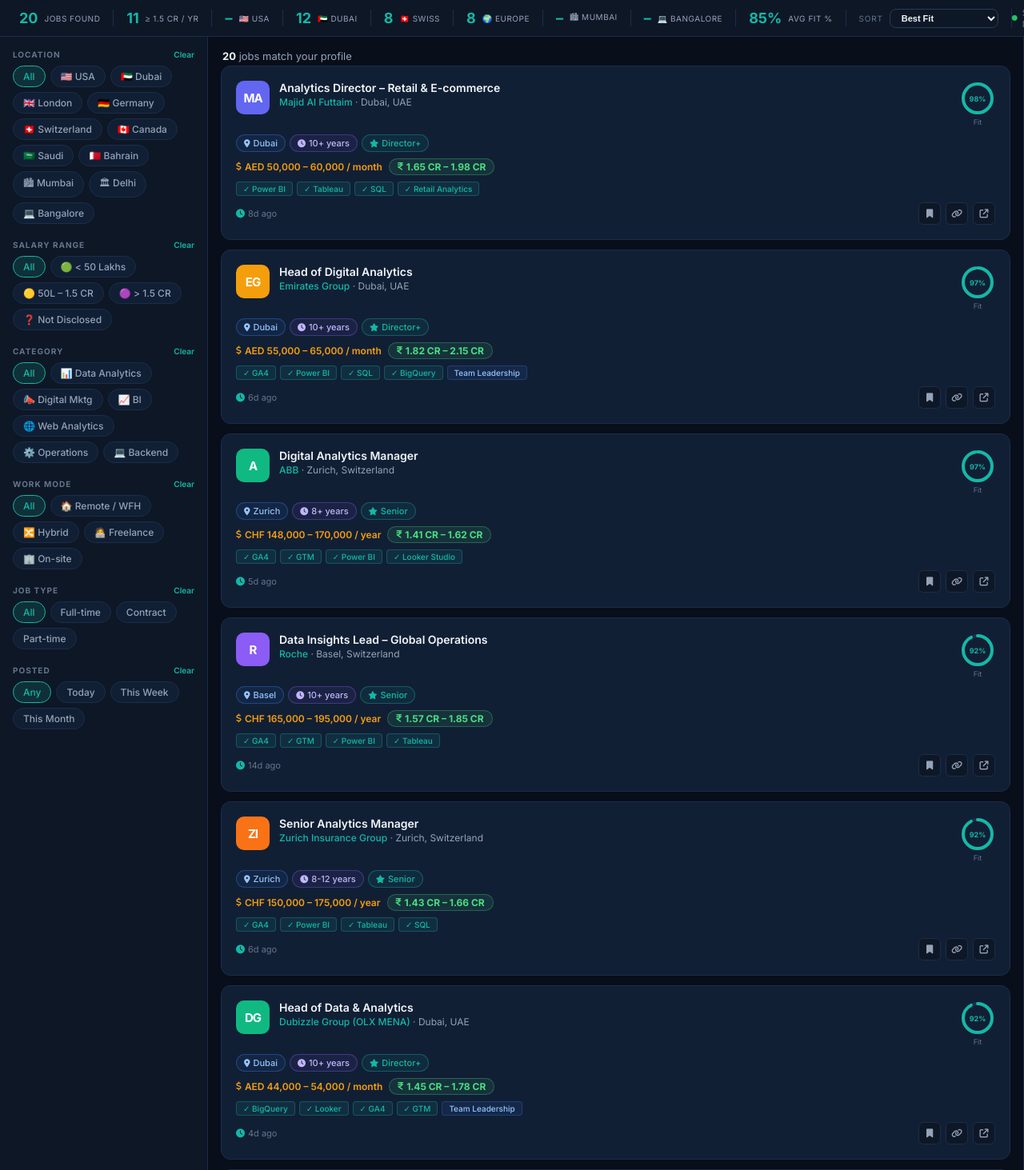
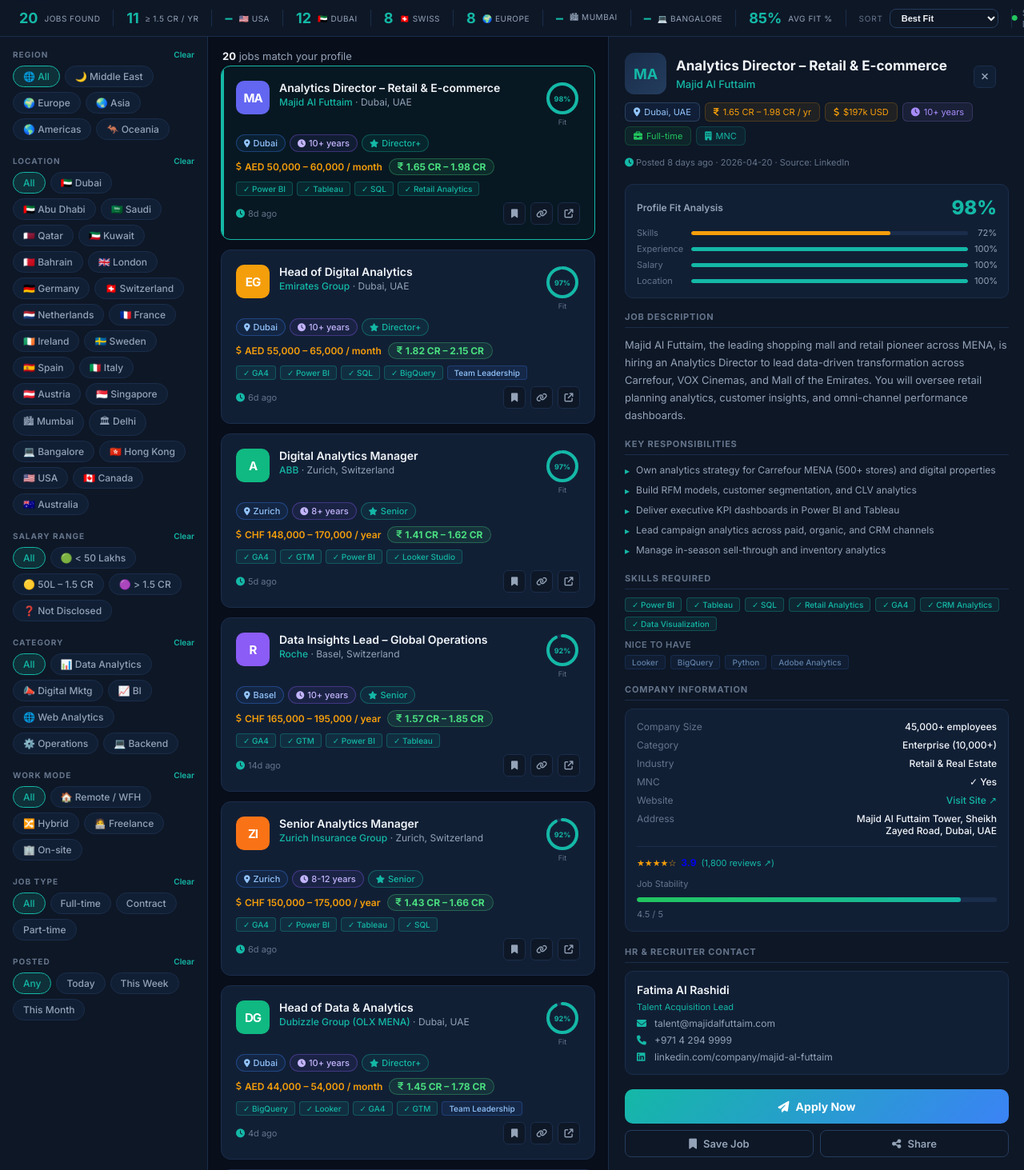
Before and after one commit to Raashid-Dev/easyjobs, a Flask app: page / in a window 1280 px wide. Shown: the part 64-1527 px from the top of the page at 80% size. Run offline with Flask 3, Linux system fonts and the light colour scheme.

Commit message:
Region filter, expanded locations, salary in Lakhs, auto-open first job
UI (index.html):
- Auto-open first job in detail panel when filters change (desktop only)
- Salary < 1 CR now shown in Lakhs format (e.g. 0.21 CR → 21 L)
- Phone numbers validated and rendered as tel: clickable links
- Email validated with regex before display
- Glassdoor rating links to company's Glassdoor page
- Region filter added (Middle East / Europe / Asia / Americas / Oceania)
- Location chips expanded to 27 countries with flag emojis

Data (fetch_jobs.py + app.py):
- fmt_salary: <1 CR → Lakhs, ≥1 CR stays in CR
- 11 new currencies/countries: Netherlands, Italy, Spain, Austria, Belgium,
  Sweden, Denmark, Qatar, Kuwait, Oman, Hong Kong
- Adzuna: +Netherlands, Italy, Spain, Austria, Belgium searches
- JSearch: +Qatar, Kuwait, Bahrain Gulf searches
- Apify: +Qatar, Kuwait, Netherlands, Ireland, Hong Kong searches
- _guess_country: 10 new location patterns
- app.py stats: Qatar, Kuwait, Middle East aggregate, Singapore

Co-Authored-By: Claude Sonnet 4.6 <noreply@anthropic.com>

```diff
--- a/app.py
+++ b/app.py
@@ -154,9 +154,14 @@ def stats():
         'london':      sum(1 for j in jobs if city_match(j, 'london')),
         'saudi':       sum(1 for j in jobs if 'saudi' in (j.get('country') or '').lower()),
         'bahrain':     sum(1 for j in jobs if 'bahrain' in (j.get('country') or '').lower()),
+        'qatar':       sum(1 for j in jobs if 'qatar' in (j.get('country') or '').lower()),
+        'kuwait':      sum(1 for j in jobs if 'kuwait' in (j.get('country') or '').lower()),
+        'middle_east': sum(1 for j in jobs if (j.get('country') or '').lower() in
+                           ('uae', 'saudi arabia', 'bahrain', 'qatar', 'kuwait', 'oman')),
         'mumbai':      sum(1 for j in jobs if city_match(j, 'mumbai')),
         'delhi':       sum(1 for j in jobs if city_match(j, 'delhi') or city_match(j, 'gurgaon') or city_match(j, 'noida')),
         'bangalore':   sum(1 for j in jobs if city_match(j, 'bangalore') or city_match(j, 'bengaluru')),
+        'singapore':   sum(1 for j in jobs if (j.get('country') or '').lower() == 'singapore'),
         'usa':         sum(1 for j in jobs if (j.get('country') or '').lower() == 'usa'),
         'canada':      sum(1 for j in jobs if (j.get('country') or '').lower() == 'canada'),
         'europe':      sum(1 for j in jobs if (j.get('country') or '').lower() in
--- a/templates/index.html
+++ b/templates/index.html
@@ -879,22 +879,55 @@
 
     <div class="filter-group">
       <div class="filter-title">
+        Region
+        <span class="clear-btn" onclick="clearFilter('region')">Clear</span>
+      </div>
+      <div class="filter-chips" id="filter-region">
+        <div class="chip active" data-val="all"          onclick="toggleChip(this,'region')">🌐 All</div>
+        <div class="chip" data-val="middle-east"         onclick="toggleChip(this,'region')">🌙 Middle East</div>
+        <div class="chip" data-val="europe"              onclick="toggleChip(this,'region')">🌍 Europe</div>
+        <div class="chip" data-val="asia"                onclick="toggleChip(this,'region')">🌏 Asia</div>
+        <div class="chip" data-val="americas"            onclick="toggleChip(this,'region')">🌎 Americas</div>
+        <div class="chip" data-val="oceania"             onclick="toggleChip(this,'region')">🦘 Oceania</div>
+      </div>
+    </div>
+
+    <div class="filter-group">
+      <div class="filter-title">
         Location
         <span class="clear-btn" onclick="clearFilter('location')">Clear</span>
       </div>
       <div class="filter-chips" id="filter-location">
-        <div class="chip active" data-val="all" onclick="toggleChip(this,'location')">All</div>
-        <div class="chip" data-val="USA" onclick="toggleChip(this,'location')">🇺🇸 USA</div>
-        <div class="chip" data-val="Dubai" onclick="toggleChip(this,'location')">🇦🇪 Dubai</div>
-        <div class="chip" data-val="London" onclick="toggleChip(this,'location')">🇬🇧 London</div>
-        <div class="chip" data-val="Germany" onclick="toggleChip(this,'location')">🇩🇪 Germany</div>
-        <div class="chip" data-val="Switzerland" onclick="toggleChip(this,'location')">🇨🇭 Switzerland</div>
-        <div class="chip" data-val="Canada" onclick="toggleChip(this,'location')">🇨🇦 Canada</div>
-        <div class="chip" data-val="Saudi" onclick="toggleChip(this,'location')">🇸🇦 Saudi</div>
-        <div class="chip" data-val="Bahrain" onclick="toggleChip(this,'location')">🇧🇭 Bahrain</div>
-        <div class="chip" data-val="Mumbai" onclick="toggleChip(this,'location')">🏙 Mumbai</div>
-        <div class="chip" data-val="Delhi" onclick="toggleChip(this,'location')">🏛 Delhi</div>
-        <div class="chip" data-val="Bangalore" onclick="toggleChip(this,'location')">💻 Bangalore</div>
+        <div class="chip active" data-val="all"         onclick="toggleChip(this,'location')">All</div>
+        <!-- Middle East -->
+        <div class="chip" data-val="Dubai"              onclick="toggleChip(this,'location')">🇦🇪 Dubai</div>
+        <div class="chip" data-val="Abu Dhabi"          onclick="toggleChip(this,'location')">🇦🇪 Abu Dhabi</div>
+        <div class="chip" data-val="Saudi"              onclick="toggleChip(this,'location')">🇸🇦 Saudi</div>
+        <div class="chip" data-val="Qatar"              onclick="toggleChip(this,'location')">🇶🇦 Qatar</div>
+        <div class="chip" data-val="Kuwait"             onclick="toggleChip(this,'location')">🇰🇼 Kuwait</div>
+        <div class="chip" data-val="Bahrain"            onclick="toggleChip(this,'location')">🇧🇭 Bahrain</div>
+        <!-- Europe -->
+        <div class="chip" data-val="London"             onclick="toggleChip(this,'location')">🇬🇧 London</div>
+        <div class="chip" data-val="Germany"            onclick="toggleChip(this,'location')">🇩🇪 Germany</div>
+        <div class="chip" data-val="Switzerland"        onclick="toggleChip(this,'location')">🇨🇭 Switzerland</div>
+        <div class="chip" data-val="Netherlands"        onclick="toggleChip(this,'location')">🇳🇱 Netherlands</div>
+        <div class="chip" data-val="France"             onclick="toggleChip(this,'location')">🇫🇷 France</div>
+        <div class="chip" data-val="Ireland"            onclick="toggleChip(this,'location')">🇮🇪 Ireland</div>
+        <div class="chip" data-val="Sweden"             onclick="toggleChip(this,'location')">🇸🇪 Sweden</div>
+        <div class="chip" data-val="Spain"              onclick="toggleChip(this,'location')">🇪🇸 Spain</div>
+        <div class="chip" data-val="Italy"              onclick="toggleChip(this,'location')">🇮🇹 Italy</div>
+        <div class="chip" data-val="Austria"            onclick="toggleChip(this,'location')">🇦🇹 Austria</div>
+        <!-- Asia -->
+        <div class="chip" data-val="Singapore"          onclick="toggleChip(this,'location')">🇸🇬 Singapore</div>
+        <div class="chip" data-val="Mumbai"             onclick="toggleChip(this,'location')">🏙 Mumbai</div>
+        <div class="chip" data-val="Delhi"              onclick="toggleChip(this,'location')">🏛 Delhi</div>
+        <div class="chip" data-val="Bangalore"          onclick="toggleChip(this,'location')">💻 Bangalore</div>
+        <div class="chip" data-val="Hong Kong"          onclick="toggleChip(this,'location')">🇭🇰 Hong Kong</div>
+        <!-- Americas -->
+        <div class="chip" data-val="USA"                onclick="toggleChip(this,'location')">🇺🇸 USA</div>
+        <div class="chip" data-val="Canada"             onclick="toggleChip(this,'location')">🇨🇦 Canada</div>
+        <!-- Oceania -->
+        <div class="chip" data-val="Australia"          onclick="toggleChip(this,'location')">🇦🇺 Australia</div>
       </div>
     </div>
 
@@ -1159,15 +1192,31 @@ function getCheckedSkills() {
   return [...document.querySelectorAll('#skillFilter input:checked')].map(i => i.value.toLowerCase());
 }
 
-/* helper: parse "2.52 CR" / "1.49 CR – 1.82 CR" → first number as float */
+/* helper: parse salary string → float in CR units for comparisons */
 function parseCR(s) {
   if (!s || s === 'Not disclosed') return null;
+  // Handle "XXX L" or "XX L" (Lakhs)
+  const lMatch = s.match(/^([\d.]+)\s*L$/i);
+  if (lMatch) return parseFloat(lMatch[1]) / 100;
+  // Handle "X.XX CR"
   const m = s.match(/([\d.]+)/);
   return m ? parseFloat(m[1]) : null;
 }
 
+/* helper: convert "0.XX CR" → "XX L" for display; ≥1 CR stays as CR */
+function formatINR(s) {
+  if (!s || s === 'Not disclosed') return s;
+  const crMatch = s.match(/^([\d.]+)\s*CR$/i);
+  if (crMatch) {
+    const val = parseFloat(crMatch[1]);
+    if (val > 0 && val < 1.0) return `${Math.round(val * 100)} L`;
+  }
+  return s;
+}
+
 function applyAllFilters() {
   const q         = document.getElementById('searchInput').value.toLowerCase().trim();
+  const region    = getActiveChip('region');
   const loc       = getActiveChip('location');
   const salaryINR = getActiveChip('salaryinr');
   const category  = getActiveChip('category');
@@ -1185,18 +1234,45 @@ function applyAllFilters() {
     return t.includes(q);
   });
 
+  /* ── region ─────────────────────────────────────────── */
+  const REGION_KEYWORDS = {
+    'middle-east': ['dubai','abu dhabi','uae','saudi','riyadh','jeddah','bahrain','qatar','doha','kuwait','oman','muscat'],
+    'europe':      ['uk','united kingdom','london','manchester','germany','berlin','munich','frankfurt','switzerland','zurich','geneva','france','paris','netherlands','amsterdam','sweden','stockholm','ireland','dublin','spain','madrid','barcelona','italy','milan','rome','austria','vienna','belgium','brussels','denmark','norway','portugal'],
+    'asia':        ['india','mumbai','delhi','bangalore','bengaluru','hyderabad','chennai','singapore','hong kong','japan','tokyo','malaysia','kuala lumpur','thailand','bangkok','indonesia','jakarta'],
+    'americas':    ['usa','united states','new york','san francisco','seattle','chicago','los angeles','boston','toronto','vancouver','montreal','canada'],
+    'oceania':     ['australia','sydney','melbourne','brisbane','perth','new zealand','auckland']
+  };
+  if (region && region !== 'all') {
+    const kws = REGION_KEYWORDS[region] || [];
+    jobs = jobs.filter(j => {
+      const h = [j.city||'', j.country||'', j.location||''].join(' ').toLowerCase();
+      return kws.some(k => h.includes(k));
+    });
+  }
+
   /* ── location ───────────────────────────────────────── */
   if (loc && loc !== 'all') {
     const l = loc.toLowerCase();
     jobs = jobs.filter(j => {
       const h = [j.city||'', j.country||'', j.location||''].join(' ').toLowerCase();
-      if (l === 'bangalore') return h.includes('bangalore') || h.includes('bengaluru');
-      if (l === 'delhi')     return h.includes('delhi') || h.includes('gurgaon') || h.includes('noida');
-      if (l === 'mumbai')    return h.includes('mumbai') || h.includes('bombay');
-      if (l === 'usa')       return h.includes('usa') || h.includes('united states');
-      if (l === 'london')    return h.includes('london');
-      if (l === 'saudi')     return h.includes('saudi');
-      if (l === 'bahrain')   return h.includes('bahrain');
+      if (l === 'bangalore')   return h.includes('bangalore') || h.includes('bengaluru');
+      if (l === 'delhi')       return h.includes('delhi') || h.includes('gurgaon') || h.includes('noida');
+      if (l === 'mumbai')      return h.includes('mumbai') || h.includes('bombay');
+      if (l === 'usa')         return h.includes('usa') || h.includes('united states');
+      if (l === 'london')      return h.includes('london');
+      if (l === 'saudi')       return h.includes('saudi');
+      if (l === 'bahrain')     return h.includes('bahrain');
+      if (l === 'abu dhabi')   return h.includes('abu dhabi');
+      if (l === 'qatar')       return h.includes('qatar') || h.includes('doha');
+      if (l === 'kuwait')      return h.includes('kuwait');
+      if (l === 'hong kong')   return h.includes('hong kong');
+      if (l === 'netherlands') return h.includes('netherlands') || h.includes('amsterdam') || h.includes('rotterdam');
+      if (l === 'ireland')     return h.includes('ireland') || h.includes('dublin');
+      if (l === 'sweden')      return h.includes('sweden') || h.includes('stockholm');
+      if (l === 'spain')       return h.includes('spain') || h.includes('madrid') || h.includes('barcelona');
+      if (l === 'italy')       return h.includes('italy') || h.includes('milan') || h.includes('rome');
+      if (l === 'austria')     return h.includes('austria') || h.includes('vienna');
+      if (l === 'australia')   return h.includes('australia') || h.includes('sydney') || h.includes('melbourne');
       return h.includes(l);
     });
   }
@@ -1273,6 +1349,10 @@ function renderJobs(jobs) {
     ${jobs.map(j => jobCard(j)).join('')}`;
   syncMobileCount(jobs.length);
   updateFilterBadge();
+  // Auto-open first job on desktop when filter changes
+  if (jobs.length > 0 && window.innerWidth > 768) {
+    openDetail(jobs[0].id);
+  }
 }
 
 const LOGO_COLORS = [
@@ -1320,7 +1400,7 @@ function jobCard(j) {
 
   // Salary display
   const salLocal = (j.salary_local && j.salary_local !== 'Not disclosed') ? j.salary_local : '';
-  const salINR   = (j.salary_inr_annual && j.salary_inr_annual !== 'Not disclosed') ? j.salary_inr_annual : '';
+  const salINR   = (j.salary_inr_annual && j.salary_inr_annual !== 'Not disclosed') ? formatINR(j.salary_inr_annual) : '';
 
   return `<div class="job-card" id="card-${j.id}" onclick="openDetail('${j.id}')">
     <div class="card-top">
@@ -1441,7 +1521,7 @@ function buildDetail(j) {
     </div>
     <div class="detail-badges">
       <div class="dbadge loc"><i class="fa fa-location-dot"></i>${j.location}</div>
-      <div class="dbadge sal"><i class="fa fa-indian-rupee-sign"></i>${j.salary_inr_annual} / yr</div>
+      <div class="dbadge sal"><i class="fa fa-indian-rupee-sign"></i>${formatINR(j.salary_inr_annual)} / yr</div>
       <div class="dbadge sal"><i class="fa fa-dollar-sign"></i>$${Math.round((j.salary_usd_annual||0)/1000)}k USD</div>
       <div class="dbadge exp"><i class="fa fa-clock"></i>${j.experience_required}</div>
       <div class="dbadge type"><i class="fa fa-briefcase"></i>${j.job_type}</div>
@@ -1524,7 +1604,7 @@ function buildDetail(j) {
     <div class="hr-card">
       <div class="hr-name">${j.hr_contact.name}</div>
       <div class="hr-title-text">${j.hr_contact.title}</div>
-      ${j.hr_contact.email ? `
+      ${isValidEmail(j.hr_contact.email) ? `
       <div class="hr-contact-row"><i class="fa fa-envelope"></i>
         <a href="mailto:${j.hr_contact.email}">${j.hr_contact.email}</a></div>` : ''}
       ${isValidPhone(j.hr_contact.phone) ? `
@@ -1569,6 +1649,10 @@ function isValidPhone(phone) {
   const p = phone.trim();
   return p.length >= 7 && /^[\+\d\s\-\(\)\.]{7,25}$/.test(p);
 }
+function isValidEmail(email) {
+  if (!email || typeof email !== 'string') return false;
+  return /^[^\s@]+@[^\s@]+\.[a-zA-Z]{2,}$/.test(email.trim());
+}
 
 /* ═══════════════════════════════════════════════════
    UTILITIES
@@ -1649,12 +1733,12 @@ function closeMobileFilters() {
 }
 
 function clearAllFilters() {
-  ['location','salaryinr','category','workmode','jobtype','posted'].forEach(g => clearFilter(g));
+  ['region','location','salaryinr','category','workmode','jobtype','posted'].forEach(g => clearFilter(g));
   updateFilterBadge();
 }
 
 function updateFilterBadge() {
-  const active = ['location','salaryinr','category','workmode','jobtype','posted']
+  const active = ['region','location','salaryinr','category','workmode','jobtype','posted']
     .filter(g => getActiveChip(g) !== 'all').length;
   const badge = document.getElementById('mfbBadge');
   if (badge) {
```
Also changed, not shown: fetch_jobs.py (+93 -19 lines).
